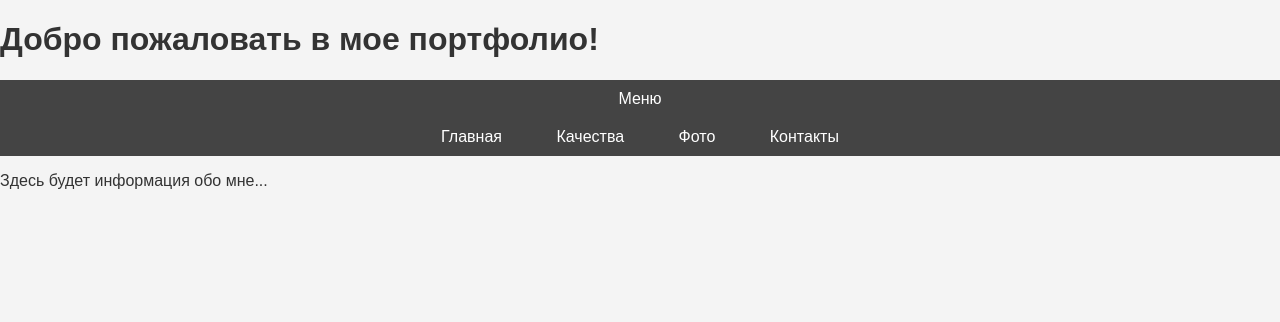
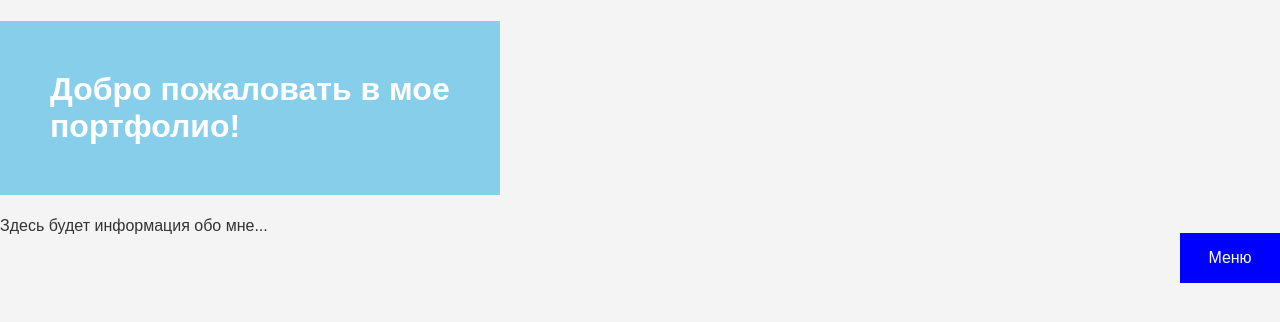
Before and after one commit to MDW5252/sait, a plain HTML site: page index.html in a window 1280 px wide. Drawn offline with Linux system fonts and the light colour scheme.

Commit message:
Update styles.css

```diff
--- a/styles.css
+++ b/styles.css
@@ -15,30 +15,61 @@ header {
     text-align: center;
 }
 
+h1{
+  width: 400px;
+  padding:50px ;
+  background-color: #87CEEB;
+  color: #fff;
+}
 /* Стили навигационного меню */
-nav ul {
-    list-style-type: none;
-    padding: 0;
-    margin: 0;
-    background-color: #444; /* Темный фон для меню */
-    text-align: center;
+
+.menu {
+            float: right !important;
+            position: relative;
+        }
+.menu:last-child {
+            margin-right: 0px !important;
+            padding-top: 0px ;
+            position: relative;
+        }
+
+.menu{
+  display:flex;
 }
+.menu li{
+  list-style: none;
+  position: relative;
+  width: 100px;
+  background:#0000FF
 
-nav ul li {
-    display: inline; /* Элементы меню в ряд */
 }
-
-nav ul li a {
-    text-decoration: none;
-    padding: 10px 25px;
-    display: inline-block;
-    color: #fff; /* Белый текст ссылок */
-    transition: background-color 0.3s; /* Плавное изменение фона при наведении */
+.menu a{
+  color:#fff;
+  text-decoration: none;
+  display:block;
+  text-align:center;
+  padding: 0px 20px;
+  height:50px;
+  line-height: 50px;
+  line-
+  transition: all .5s;
 }
-
+.menu ul:hover{
+  background:#006400 ;
+}
+.menu ul{
+  position: absolute;
+  right:100;
+  top:100%;
+  display:none;
+  padding:0;
+}
+.menu li:hover ul{
+  display:block;
+}
 /* Изменение цвета фона ссылок при наведении */
 nav ul li a:hover {
-    background-color: #555;
+    background-color: #6495ED;
 }
 
 /* Стилизация основного контента */
@@ -69,7 +100,3 @@ a {
     color: #008cba; /* Синий цвет для обычных ссылок */
     text-decoration: none; /* Убираем подчеркивание у ссылок */
 }
-
-a:hover {
-    text-decoration: underline; /* Добавляем подчеркивание при наведении */
-}
```
